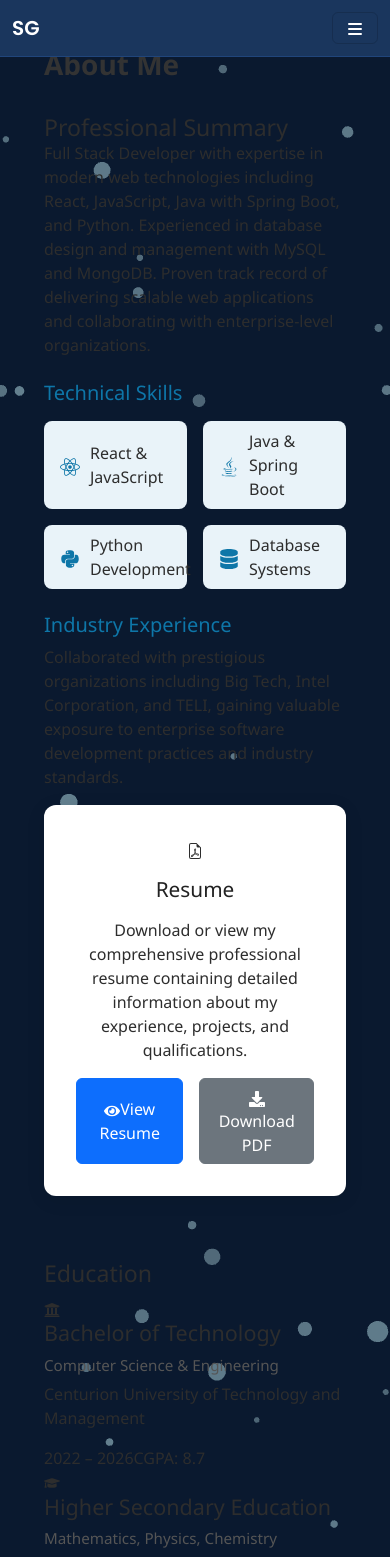
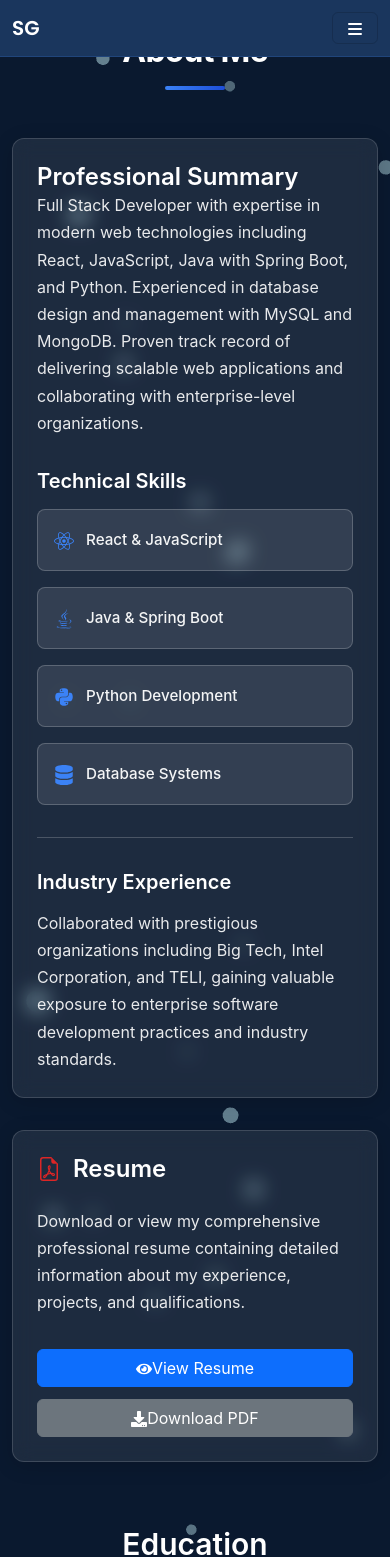
Before and after one commit to GurugubelliSravanthi/my-portfolio-react, a React (Vite) app: page /about in a window 390 px wide. Shown: the top 1557 px of the page. Built offline with nearby package versions, Linux system fonts and the light colour scheme.

Commit message:
Update About.css

```diff
--- a/src/pages/About.css
+++ b/src/pages/About.css
@@ -1,311 +1,361 @@
-/* About.css */
+/* About.css - Professional Version */
 
-/* General Setup */
 .about-section {
-  padding: 3rem 2rem;
-  /* background-color: #f9f9f9; */
-  font-family: 'Segoe UI', Tahoma, Geneva, Verdana, sans-serif;
-  color: #2d2d2d;
+  padding: 4rem 0;
+  font-family: 'Inter', 'Segoe UI', -apple-system, BlinkMacSystemFont, sans-serif;
+  color: #ffffff ;
+  line-height: 1.6;
 }
 
-/* Section Headers */
-.section-header {
-  display: flex;
-  align-items: center;
-  gap: 10px;
-  margin-bottom: 1.5rem;
+.container {
+  max-width: 1200px;
+  margin: 0 auto;
+  padding: 0 2rem;
 }
 
-.header-accent {
-  color: #0e76a8;
-  font-size: 1.5rem;
+/* Section Header */
+.section-header {
+  text-align: center;
+  margin-bottom: 3rem;
 }
 
 .section-title {
-  font-size: 1.75rem;
-  font-weight: bold;
-  color: #333;
+  font-size: 2.5rem;
+  font-weight: 700;
+  color: #ffffff;
+  margin: 0 0 1rem 0;
+  letter-spacing: -0.025em;
 }
 
-/* Main Layout */
-.main-content-section {
-  display: flex;
-  flex-direction: column;
-  gap: 3rem;
+.title-underline {
+  width: 60px;
+  height: 4px;
+  background: linear-gradient(90deg, #3b82f6, #1d4ed8);
+  margin: 0 auto;
+  border-radius: 2px;
 }
 
-@media (min-width: 900px) {
-  .main-content-section {
-    flex-direction: row;
-    justify-content: space-between;
+.section-subtitle {
+  font-size: 1.875rem;
+  font-weight: 600;
+  color: #ffffff;
+  margin: 3rem 0 2rem 0;
+  text-align: center;
 }
 
-  .description-section,
-  .resume-section {
-    flex: 1;
+/* Content Grid */
+.content-grid {
+  display: grid;
+  grid-template-columns: 2fr 1fr;
+  gap: 3rem;
+  margin-bottom: 4rem;
+}
+
+@media (max-width: 968px) {
+  .content-grid {
+    grid-template-columns: 1fr;
+    gap: 2rem;
   }
 }
 
-/* About Me */
-.content-box {
-  background-color: #fff;
-  padding: 2rem;
+/* Summary Card */
+.summary-card {
+  background: rgba(255, 255, 255, 0.08);
+  border: 1px solid rgba(255, 255, 255, 0.15);
   border-radius: 12px;
-  box-shadow: 0 4px 20px rgba(0, 0, 0, 0.08);
+  padding: 2.5rem;
+  box-shadow: 0 4px 20px rgba(0, 0, 0, 0.15);
+  backdrop-filter: blur(10px);
 }
 
-.about-content p {
-  margin: 0.8rem 0;
-  line-height: 1.6;
-  font-size: 1rem;
+.card-title {
+  font-size: 1.5rem;
+  font-weight: 600;
+  color: #ffffff;
+  margin: 0 0 1.5rem 0;
 }
 
-.summary-title,
-.skills-title,
-.experience-title {
-  margin-top: 1.5rem;
-  font-size: 1.25rem;
-  color: #0e76a8;
+.summary-text {
+  font-size: 1rem;
+  color: rgba(255, 255, 255, 0.9);
+  margin: 0 0 2rem 0;
+  line-height: 1.7;
 }
 
-/* Skills */
+/* Skills Section */
+.skills-section {
+  margin-bottom: 2rem;
+}
+
+.skills-title {
+  font-size: 1.25rem;
+  font-weight: 600;
+  color: #ffffff;
+  margin: 0 0 1rem 0;
+}
+
 .skills-grid {
   display: grid;
-  grid-template-columns: repeat(auto-fit, minmax(140px, 1fr));
+  grid-template-columns: repeat(auto-fit, minmax(200px, 1fr));
   gap: 1rem;
-  margin-top: 1rem;
 }
 
 .skill-item {
   display: flex;
   align-items: center;
-  gap: 10px;
-  padding: 0.5rem 1rem;
-  background: #e9f3f9;
+  gap: 0.75rem;
+  padding: 0.875rem 1rem;
+  background: rgba(255, 255, 255, 0.1);
+  border: 1px solid rgba(255, 255, 255, 0.2);
   border-radius: 8px;
-  transition: all 0.3s ease;
+  transition: all 0.2s ease;
 }
 
 .skill-item:hover {
-  background: #d3e9f5;
-  transform: scale(1.03);
+  background: rgba(255, 255, 255, 0.15);
+  border-color: rgba(255, 255, 255, 0.3);
 }
 
 .skill-icon {
   font-size: 1.25rem;
-  color: #0e76a8;
+  color: #3b82f6;
 }
 
 .skill-name {
+  font-size: 0.95rem;
   font-weight: 500;
+  color: rgba(255, 255, 255, 0.95);
 }
 
-/* Resume Section */
-.resume-container {
-  display: flex;
-  justify-content: center;
+/* Experience Highlight */
+.experience-highlight {
+  padding-top: 2rem;
+  border-top: 1px solid rgba(255, 255, 255, 0.2);
 }
 
-.resume-card {
-  background-color: #ffffff;
-  border-radius: 12px;
-  box-shadow: 0 4px 20px rgba(0, 0, 0, 0.08);
-  padding: 2rem;
-  text-align: center;
-  max-width: 400px;
-  width: 100%;
+.experience-title {
+  font-size: 1.25rem;
+  font-weight: 600;
+  color: #ffffff;
+  margin: 0 0 1rem 0;
 }
 
-.resume-icon-wrapper {
-  position: relative;
+.experience-text {
+  font-size: 1rem;
+  color: rgba(255, 255, 255, 0.9);
+  margin: 0;
+  line-height: 1.7;
 }
 
-.resume-main-icon {
-  font-size: 3rem;
-  color: #d9534f;
+/* Resume Card */
+.resume-card {
+  background: rgba(255, 255, 255, 0.08);
+  border: 1px solid rgba(255, 255, 255, 0.15);
+  border-radius: 12px;
+  padding: 2.5rem;
+  box-shadow: 0 4px 20px rgba(0, 0, 0, 0.15);
+  backdrop-filter: blur(10px);
+  height: fit-content;
 }
 
-.icon-glow {
-  position: absolute;
-  top: -5px;
-  left: -5px;
-  width: 60px;
-  height: 60px;
-  background: radial-gradient(circle, #ffdede, transparent);
-  border-radius: 50%;
-  z-index: -1;
+.resume-header {
+  display: flex;
+  align-items: center;
+  gap: 0.75rem;
+  margin-bottom: 1.5rem;
 }
 
-.resume-badge {
-  margin-top: 0.5rem;
-  color: #555;
-  font-size: 0.9rem;
+.resume-icon {
+  font-size: 1.5rem;
+  color: #dc2626;
 }
 
 .resume-title {
-  font-size: 1.3rem;
-  margin-top: 1rem;
-  color: #222;
+  font-size: 1.5rem;
+  font-weight: 600;
+  color: #ffffff;
+  margin: 0;
 }
 
 .resume-description {
   font-size: 1rem;
-  margin: 1rem 0;
-  line-height: 1.5;
+  color: rgba(255, 255, 255, 0.9);
+  margin: 0 0 2rem 0;
+  line-height: 1.7;
 }
 
 .resume-actions {
   display: flex;
-  justify-content: center;
-  gap: 1rem;
-  margin-top: 1rem;
+  flex-direction: column;
+  gap: 0.75rem;
 }
 
-.resume-btn {
+/* Buttons */
+.btn {
   display: flex;
   align-items: center;
-  gap: 8px;
+  justify-content: center;
+  gap: 0.5rem;
+  padding: 0.75rem 1.5rem;
   border: none;
-  padding: 0.6rem 1rem;
   border-radius: 8px;
+  font-size: 0.95rem;
+  font-weight: 500;
   cursor: pointer;
-  font-weight: 500;
-  transition: background 0.3s;
+  transition: all 0.2s ease;
+  text-decoration: none;
 }
 
-.view-btn {
-  background-color: #0e76a8;
+.btn-primary {
+  background: #3b82f6;
   color: white;
 }
 
-.view-btn:hover {
-  background-color: #095c85;
+.btn-primary:hover {
+  background: #2563eb;
+  transform: translateY(-1px);
+  box-shadow: 0 4px 12px rgba(59, 130, 246, 0.25);
 }
 
-.download-btn {
-  background-color: #28a745;
-  color: white;
+.btn-secondary {
+  background: rgba(255, 255, 255, 0.1);
+  color: #ffffff;
+  border: 1px solid rgba(255, 255, 255, 0.25);
 }
 
-.download-btn:hover {
-  background-color: #1e7e34;
+.btn-secondary:hover {
+  background: rgba(255, 255, 255, 0.15);
+  border-color: rgba(255, 255, 255, 0.4);
+  transform: translateY(-1px);
+  box-shadow: 0 4px 12px rgba(255, 255, 255, 0.1);
 }
 
 /* Education Section */
 .education-section {
-  margin-top: 4rem;
-}
-
-.education-timeline {
   margin-top: 2rem;
 }
 
-.education-cards {
+.education-grid {
   display: grid;
-  grid-template-columns: repeat(auto-fit, minmax(280px, 1fr));
+  grid-template-columns: repeat(auto-fit, minmax(350px, 1fr));
   gap: 2rem;
 }
 
-.edu-card {
-  background-color: #ffffff;
+.education-item {
+  background: rgba(255, 255, 255, 0.08);
+  border: 1px solid rgba(255, 255, 255, 0.15);
   border-radius: 12px;
-  padding: 1.5rem;
-  box-shadow: 0 3px 15px rgba(0, 0, 0, 0.06);
+  padding: 2rem;
+  box-shadow: 0 4px 20px rgba(0, 0, 0, 0.15);
+  backdrop-filter: blur(10px);
   position: relative;
-  transition: all 0.3s ease;
+  transition: all 0.2s ease;
 }
 
-.edu-card:hover {
-  transform: translateY(-5px);
+.education-item:hover {
+  box-shadow: 0 8px 30px rgba(0, 0, 0, 0.25);
+  transform: translateY(-2px);
+}
+
+.education-item.current {
+  border-left: 4px solid #3b82f6;
+}
+
+.edu-header {
+  display: flex;
+  align-items: center;
+  justify-content: space-between;
+  margin-bottom: 1rem;
+}
+
+.edu-icon {
+  font-size: 1.5rem;
+  color: #3b82f6;
 }
 
 .edu-status {
-  position: absolute;
-  top: 10px;
-  right: 10px;
-  background-color: #ffc107;
-  color: #333;
+  background: #dbeafe;
+  color: #1d4ed8;
   font-size: 0.75rem;
-  padding: 0.2rem 0.5rem;
+  font-weight: 600;
+  padding: 0.25rem 0.75rem;
+  border-radius: 12px;
+  text-transform: uppercase;
+  letter-spacing: 0.05em;
+}
+
+.edu-degree {
+  font-size: 1.25rem;
+  font-weight: 600;
+  color: #ffffff;
+  margin: 0 0 0.5rem 0;
+}
+
+.edu-field {
+  font-size: 1rem;
+  color: rgba(255, 255, 255, 0.8);
+  margin: 0 0 0.25rem 0;
+  font-weight: 500;
+}
+
+.edu-institution {
+  font-size: 0.95rem;
+  color: rgba(255, 255, 255, 0.6);
+  margin: 0 0 1rem 0;
+}
+
+.edu-details {
+  display: flex;
+  justify-content: space-between;
+  align-items: center;
+  padding-top: 1rem;
+  border-top: 1px solid rgba(255, 255, 255, 0.2);
+}
+
+.edu-period {
+  font-size: 0.9rem;
+  color: rgba(255, 255, 255, 0.8);
+  font-weight: 500;
+}
+
+.edu-grade {
+  font-size: 0.9rem;
+  font-weight: 600;
+  color: #059669;
+  background: #d1fae5;
+  padding: 0.25rem 0.75rem;
   border-radius: 6px;
 }
 
-.edu-icon-wrapper {
-  font-size: 2rem;
-  color: #0e76a8;
-  margin-bottom: 1rem;
+/* Responsive Design */
+@media (max-width: 768px) {
+  .about-section {
+    padding: 2rem 0;
   }
 
-.edu-title {
-  font-size: 1.2rem;
-  font-weight: bold;
-  margin-bottom: 0.3rem;
+  .container {
+    padding: 0 1rem;
   }
 
-.edu-field,
-.edu-institute {
-  font-size: 0.95rem;
-  color: #555;
-  margin-bottom: 0.3rem;
+  .section-title {
+    font-size: 2rem;
   }
 
-.edu-meta {
-  display: flex;
-  justify-content: space-between;
-  font-size: 0.85rem;
-  margin-top: 0.5rem;
-  color: #333;
+  .summary-card,
+  .resume-card,
+  .education-item {
+    padding: 1.5rem;
   }
 
-.edu-score.excellent {
-  color: #28a745;
+  .education-grid {
+    grid-template-columns: 1fr;
   }
 
-.edu-score.good {
-  color: #17a2b8;
+  .skills-grid {
+    grid-template-columns: 1fr;
   }
 
-.edu-score.outstanding {
-  color: #ff5733;
+  .resume-actions {
+    flex-direction: column;
   }
-
-/* Progress Bar */
-.progress-section {
-  margin-top: 1rem;
 }
-
-.progress-bar {
-  background-color: #eee;
-  border-radius: 20px;
-  overflow: hidden;
-  height: 10px;
-  margin-top: 0.5rem;
-}
-
-.progress-fill {
-  height: 100%;
-  background-color: #0e76a8;
-  border-radius: 20px 0 0 20px;
-}
-
-.progress-text {
-  font-size: 0.8rem;
-  margin-top: 0.3rem;
-}
-
-/* Achievement Badge */
-.achievement-badge {
-  margin-top: 0.8rem;
-  background-color: #f0f8ff;
-  padding: 0.3rem 0.6rem;
-  border-radius: 8px;
-  font-size: 0.8rem;
-  display: inline-flex;
-  align-items: center;
-  gap: 5px;
-  color: #0e76a8;
-}
-
-.achievement-icon {
-  font-size: 1rem;
-}
```
Lines whose indentation alone changed are shown as unchanged.
